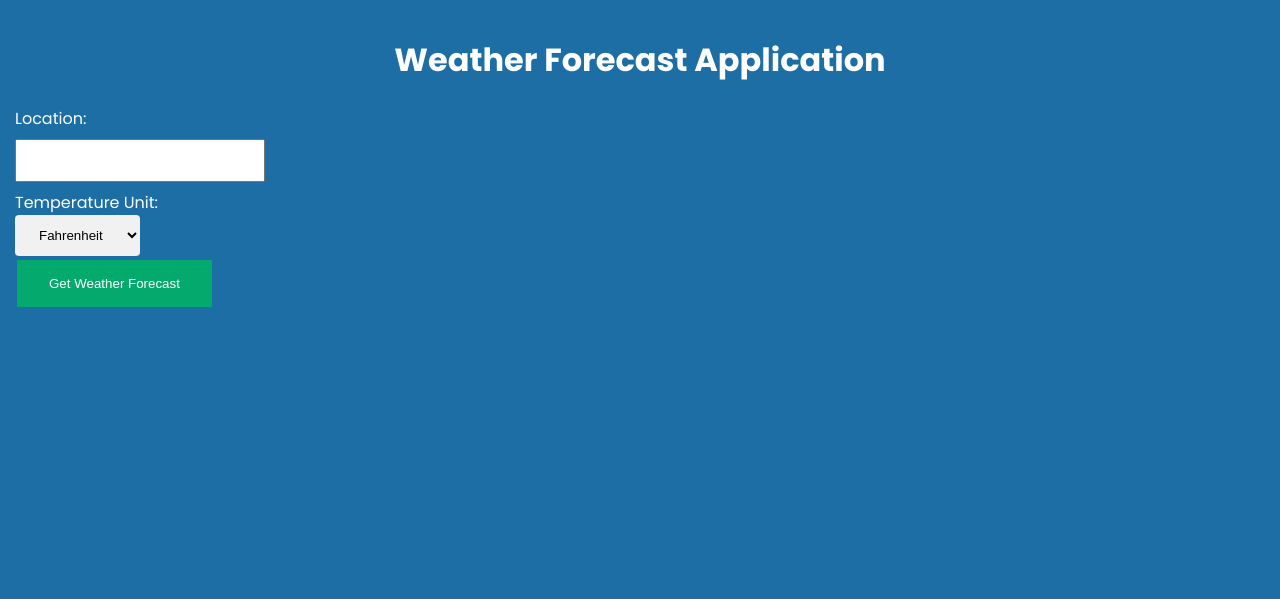
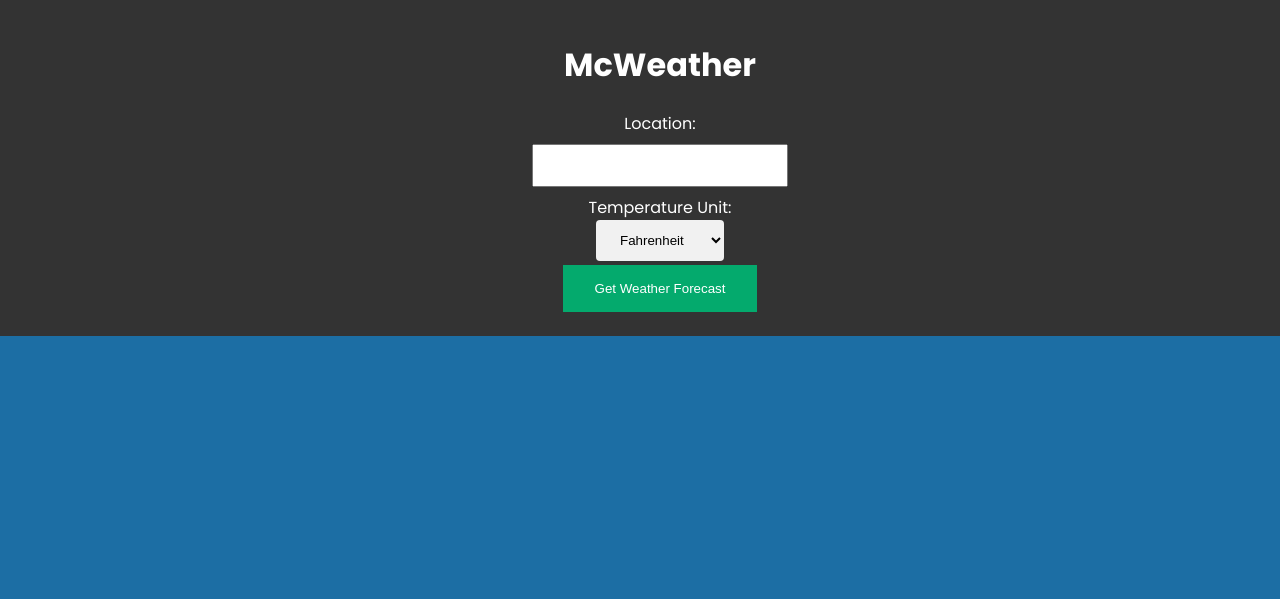
Before and after one commit to mikebreenmckay/McWeather, a Flask app: page / in a window 1280 px wide. Shown: the top 599 px of the page. Run offline with Flask 3, Linux system fonts and the light colour scheme; data that the repository does not hold is empty.

Commit message:
updated layout to fixed header and scrollable forecast

```diff
--- a/static/styles/mainpage.css
+++ b/static/styles/mainpage.css
@@ -4,7 +4,7 @@ body {
     background-color: #1C6EA4;
     color: #ffffff;
     font-family: 'Poppins', sans-serif;
-    padding: 15px;
+    padding-top: 600px; /* Add top padding to create space for the fixed header */
     margin: 0;
 }
 
@@ -14,6 +14,17 @@ h1 {
 
 h2 {
     color: #ffffff;
+}
+
+.header {
+    position: fixed;
+    top: 0;
+    left: 0;
+    width: 100%;
+    text-align: center;
+    padding: 20px;
+    background-color: #333;
+    color: #fff;
 }
 
 input[type=text] {
@@ -35,32 +46,38 @@ select {
     width: 100%;
     text-align: center;
     display: inline-block;
+    vertical-align: top;
 }
 
 .curr {
     display: inline-block;
-    vertical-align: center;
+    vertical-align: top;
     margin: 10px 10px;
+    height: 165px;
+    width: 125px;
 }
 
 .forecast-container {
     width: 100%;
     text-align: center;
+    overflow-y: auto;
+
+
 }
 
 .forecast-day {
+    flex: 0 0 20%;
     vertical-align: top;
-    width: 80%;
     text-align: justify;        /* Needed by IE */
     text-align-last: justify;
     -moz-text-align-last: justify;
     padding: 3px;
+
+    box-shadow: 0 2px 4px rgba(0, 0, 0, 0.1);
 }
 
 .box {
     display: inline-block;
-    /*-webkit-box-shadow: 5px 5px 15px 5px #000000;
-    box-shadow: 5px 5px 15px 5px #000000;*/
     width: 150px;
     padding: 5px
     text-align: center;
--- a/templates/index.html
+++ b/templates/index.html
@@ -3,11 +3,12 @@
 <!DOCTYPE html>
 <html>
 <head>
-    <title>Weather Forecast Application</title>
+    <title>McWeather</title>
     <link rel= "stylesheet" type= "text/css" href= "{{ url_for('static',filename='styles/mainpage.css') }}">
 </head>
 <body>
-    <h1>Weather Forecast Application</h1>
+    <div class = header>
+        <h1>McWeather</h1>
         <form method="post">
             <label for="location">Location:</label>
             <br>
@@ -31,6 +32,7 @@
 
             <span class="curr currentIcon">
                 <img src="{{ "https://openweathermap.org/img/wn/" + weather_data.weather[0].icon + "@2x.png"}}" alt="{{ weather_data.weather[0].description }}">
+                <p>{{ weather_data.weather[0].description }}</p>
             </span>
             <span class="curr currentTemp">
                 <h3>Temperature</h3>
@@ -39,6 +41,10 @@
             <span class="curr currentWind">
                 <h3>Wind</h3>
                 <p>{{ weather_data.wind.speed }}{{ ' m/s' if unit == 'metric' else ' mph' }}</p>
+            </span>
+            <span class="curr currentWind">
+                <h3>Humidity</h3>
+                <p>{{ weather_data.main.humidity }}</p>
             </span>
             <span class="curr currSunrise">
                 <h3>Sunrise</h3>
@@ -49,7 +55,7 @@
                 <p>{{ sunset_time }}</p>
             </span>
         </div>
-
+    </div>
     {% endif %}
 
     {% if forecast_dict %}
```
Lines whose indentation alone changed are shown as unchanged.
